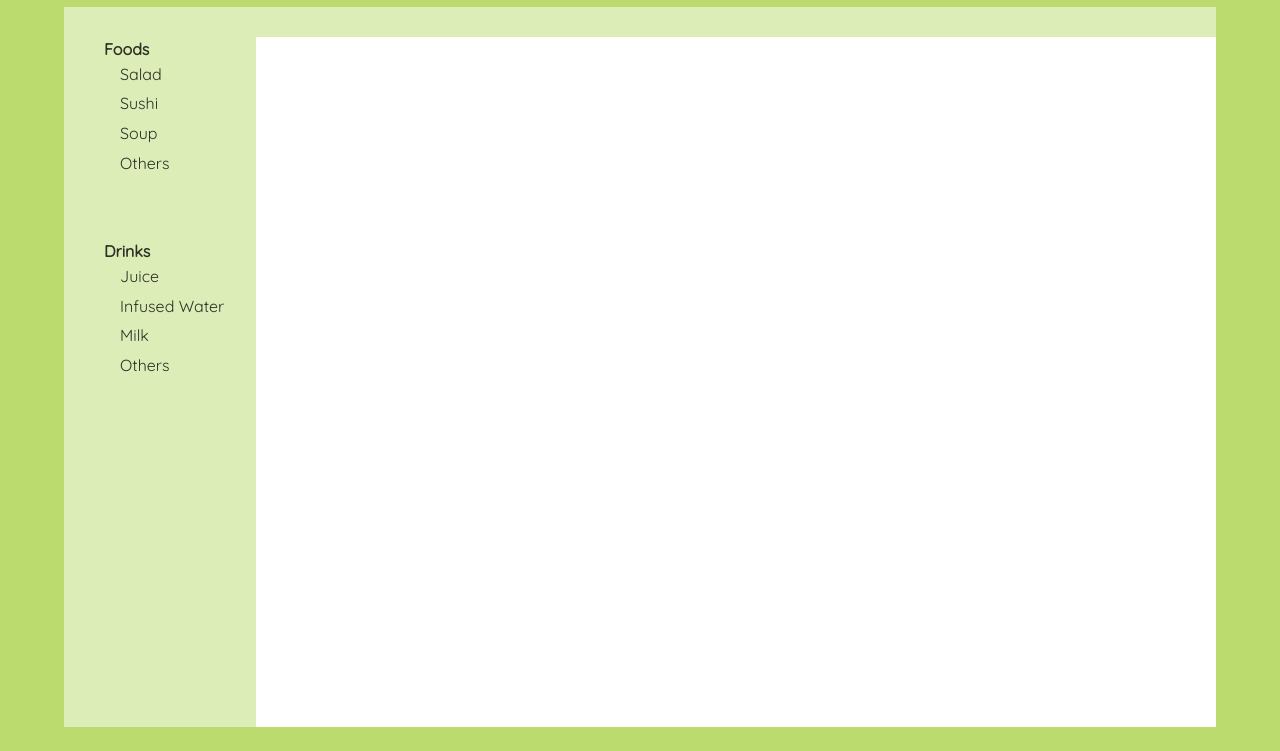
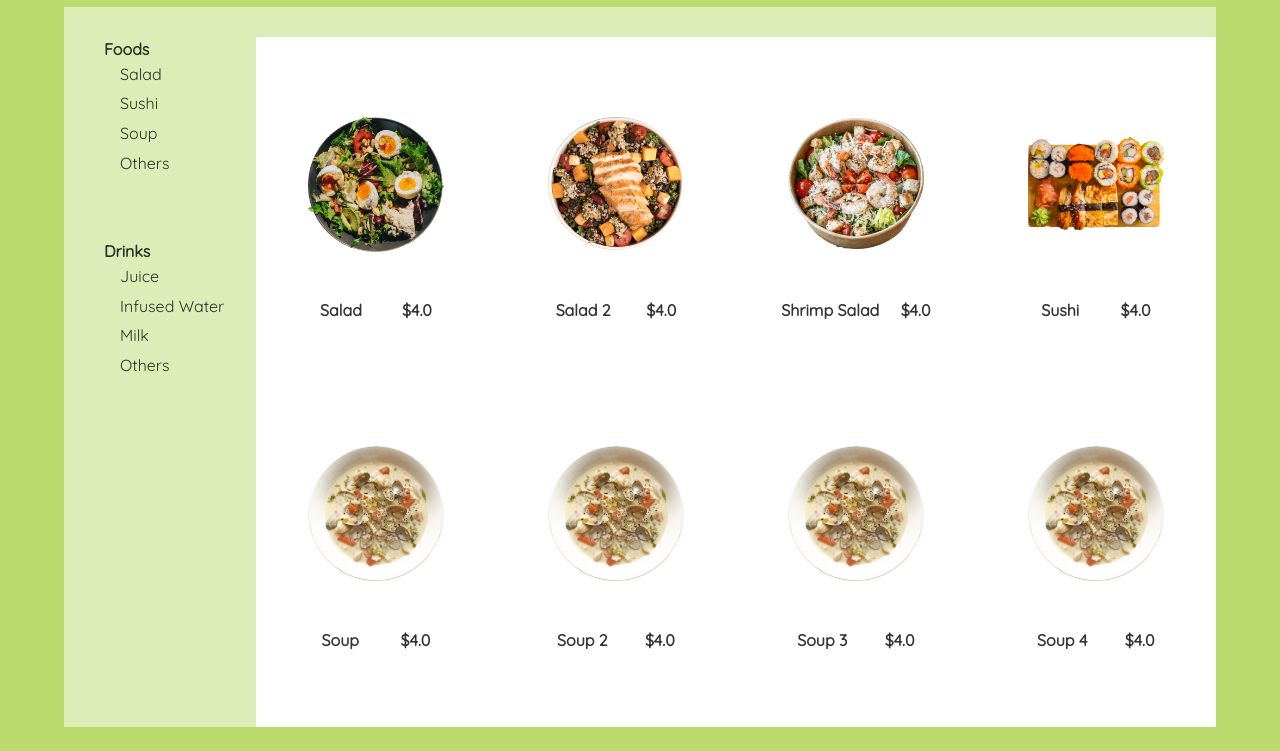
Before and after one commit to salmanrf/restaurant_page, a website built with webpack: page dist/index.html in a window 1280 px wide. Both pictures are taken after a click on the element "MENU". Shown: the part 49-800 px from the top of the page. Built offline with nearby package versions, Linux system fonts and the light colour scheme.

Commit message:
tab sliding is fixed, proceed to create the about page

```diff
--- a/src/css/home.css
+++ b/src/css/home.css
@@ -2,7 +2,7 @@
     position: relative;
     width: 90%;
     height: 100%;
-    transition: all 500ms ease-in-out;
+    transition: all 250ms ease;
 }
 
 #hero-section {
@@ -18,7 +18,7 @@
     position: relative;
     left: -50%;
     opacity: 0.2;
-    transition: all 500ms ease-in-out;
+    transition: all 250ms ease-in-out;
                 /* opacity 500ms ease; */
 }
 
--- a/src/css/main.css
+++ b/src/css/main.css
@@ -42,7 +42,7 @@ header {
     font-size: 0.8em;
     font-weight: normal;
     letter-spacing: 0.5em;
-    transition: all 250ms ease;
+    transition: all 2500ms ease;
 }
 
 .nav-item a {
@@ -71,6 +71,7 @@ header {
     height: 90%;
     margin: 0 auto;
     display: flex;
+    flex-basis: 90%;
     justify-content: center;
     align-items: center;
     overflow: hidden;
--- a/src/css/menu.css
+++ b/src/css/menu.css
@@ -7,7 +7,7 @@
     grid-template-columns: repeat(12, 8.3333%);
     grid-template-rows: repeat(12, 8.3333%);
     background: white;
-    transition: all 500ms ease-in-out;
+    transition: all 500ms ease;
 }
 
 #sidebar {
@@ -55,7 +55,7 @@
     display: flex;
     flex-direction: column;
     opacity: 0.2;
-    transition: all 500ms ease-in-out;
+    transition: all 250ms ease-in-out;
 }
 
 .card-display {
--- a/src/home.js
+++ b/src/home.js
@@ -42,6 +42,4 @@ function getContent() {
     return homePage;
 }
 
-homePage.getNumber = () => parseInt(homePage.getAttribute("page-number"));
-
 export default {render, getContent};
--- a/src/index.js
+++ b/src/index.js
@@ -2,28 +2,44 @@ import home from "./home";
 import menu from "./menu";
 import "./css/main.css";
 
-let contentIndex = [home.getContent(), menu.getContent()];
-
+// Animate sliding header on page load
 let header = document.querySelector("header");
 header.style.top = (header.offsetHeight * 0) + "px";
 
+// Grab the content container to be filled
 let content = document.querySelector("#content");
 
+// Get reference to contents to append to the container
+let contentIndex = [home.getContent(), menu.getContent()];
+
+// Give contents a constant width size
+for(let item of contentIndex) {
+    item.style.width = (content.offsetWidth * 0.90) + "px";
+}
+
+// Start with homepage
 home.render(content);
-let currentPage = home.getContent().getNumber();
 
+// Keeps track of the tab content
+let currentPage = 1;
+
+// Add event listeners to navbar items
 let TAB = document.querySelectorAll(".nav-item");
 
 let i = 1;
 for(let tab of TAB) {
     tab.setAttribute("page-number", i++);
+    // Each navbar has page-number attribute, getNumber() return that number
     tab.getNumber = () => parseInt(tab.getAttribute("page-number"));
     tab.addEventListener("click", slideTab);
 }
 
+// Slide function
 function slideTab(event) {
+    // Get tab number
     let target = event.currentTarget.getNumber();
 
+    // Short-hand reference
     let slidingOut = content.querySelector("div");
     let slidingIn = contentIndex[target-1];
 
@@ -31,19 +47,29 @@ function slideTab(event) {
         slidingOut.style.left = "-100%";
         slidingIn.style.right = "-100%";
 
-        content.appendChild(slidingIn);
-        setTimeout(() => slidingOut.remove(), 500);
+        // if the slidingIn content happens immediately, the width will be ignored
+        // thus shrinking the element according to flex box
+        // so it needs to be delayed
+        setTimeout(() => {
+            content.appendChild(slidingIn);
+            slidingIn.style.right = (slidingIn.offsetWidth * 0) + "px";
+            currentPage = target;
+        }, 250);
 
-        slidingIn.style.right = (slidingIn.offsetWidth * 0) + "px";
-        currentPage = target;
+        setTimeout(() => slidingOut.remove(), 250);
     } else if(target < currentPage) {
         slidingOut.style.right = "-100%";
         slidingIn.style.left = "-100%";
 
-        content.appendChild(slidingIn);
-        setTimeout(() => slidingOut.remove(), 500);
+        // if the slidingIn content happens immediately, the width will be ignored
+        // thus shrinking the element according to flex box
+        // so it needs to be delayed
+        setTimeout(() => {
+            content.appendChild(slidingIn);
+            slidingIn.style.left = (slidingIn.offsetWidth * 0) + "px";
+            currentPage = target;
+        }, 250);
 
-        slidingIn.style.left = (slidingIn.offsetWidth * 0) + "px";
-        currentPage = target;
+        setTimeout(() => slidingOut.remove(), 250);
     }
 }
--- a/src/menu.js
+++ b/src/menu.js
@@ -48,6 +48,7 @@ menuPage.appendChild(filter);
 menuPage.appendChild(menuContainer);
 
 function getContent() {
+    renderMenu();
     return menuPage;
 }
 
@@ -76,6 +77,4 @@ function renderMenu() {
     }
 }
 
-menuPage.getNumber = () => parseInt(menuPage.getAttribute("page-number"));
-
 export default {getContent, renderMenu};
```
Also changed, not shown: dist/main.js.
